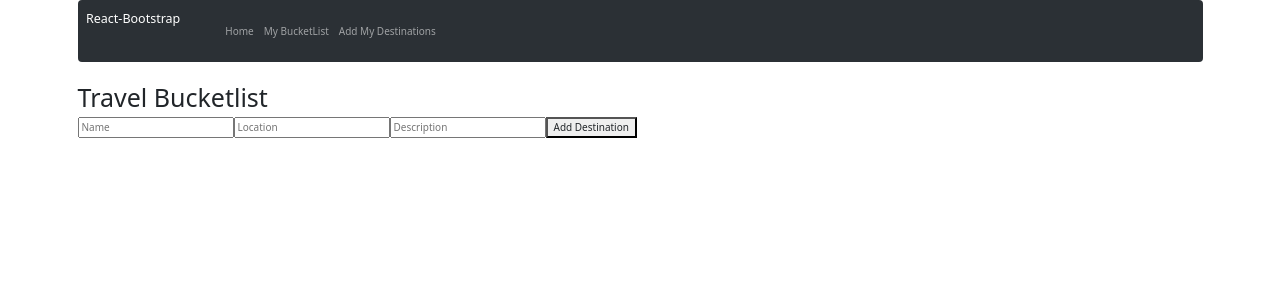
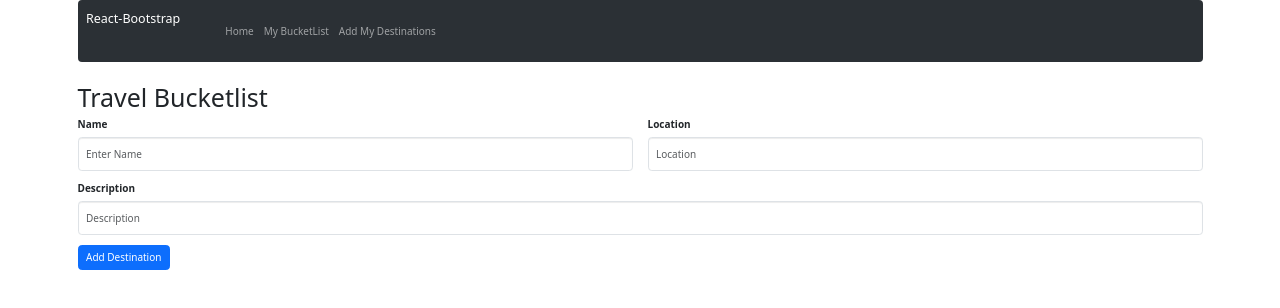
Before and after one commit to Faith-Nyakiongora/travel-bucket-list, a React (Create React App) app: page /adddestination in a window 1280 px wide. Shown: the top 308 px of the page. Built offline with nearby package versions, Linux system fonts and the light colour scheme; data requests are answered from the project's data file.

Commit message:
styling add destination

```diff
--- a/src/Components/AddDestination.js
+++ b/src/Components/AddDestination.js
@@ -1,4 +1,8 @@
 import React, { useState } from "react";
+import Button from "react-bootstrap/Button";
+import Col from "react-bootstrap/Col";
+import Form from "react-bootstrap/Form";
+import Row from "react-bootstrap/Row";
 
 function AddDestination({ addDestination }) {
   const [name, setName] = useState("");
@@ -19,30 +23,67 @@ function AddDestination({ addDestination }) {
   };
 
   return (
-    <div>
-      <form onSubmit={handleSubmit}>
-        <input
+    <Form onSubmit={handleSubmit}>
+      <Row className="mb-3">
+        <Form.Group as={Col} controlId="formGridEmail">
+          <Form.Label>Name</Form.Label>
+          <Form.Control
             type="text"
-          placeholder="Name"
-          value={name}
+            placeholder="Enter Name"
             onChange={(e) => setName(e.target.value)}
           />
-        <input
+        </Form.Group>
+
+        <Form.Group as={Col} controlId="formGridPassword">
+          <Form.Label>Location</Form.Label>
+          <Form.Control
             type="text"
             placeholder="Location"
-          value={location}
             onChange={(e) => setLocation(e.target.value)}
           />
-        <input
+        </Form.Group>
+      </Row>
+
+      <Form.Group className="mb-3" controlId="formGridAddress1">
+        <Form.Label>Description</Form.Label>
+        <Form.Control
           type="text"
           placeholder="Description"
-          value={description}
           onChange={(e) => setDescription(e.target.value)}
         />
-        <button type="submit">Add Destination</button>
-      </form>
-    </div>
+      </Form.Group>
+
+      <Button variant="primary" type="submit">
+        Add Destination
+      </Button>
+    </Form>
   );
 }
 
 export default AddDestination;
+
+//     // <div>
+//     //   <form onSubmit={handleSubmit}>
+//     //     <input
+//     //       type="text"
+//     //       placeholder="Name"
+//     //       value={name}
+//     //       onChange={(e) => setName(e.target.value)}
+//     //     />
+//     //     <input
+//     //       type="text"
+//     //       placeholder="Location"
+//     //       value={location}
+//     //       onChange={(e) => setLocation(e.target.value)}
+//     //     />
+//     //     <input
+//     //       type="text"
+//     //       placeholder="Description"
+//     //       value={description}
+//     //       onChange={(e) => setDescription(e.target.value)}
+//     //     />
+//     //     <button type="submit">Add Destination</button>
+//     //   </form>
+//     // </div>
+//   );
+// }
```
Lines whose indentation alone changed are shown as unchanged.
